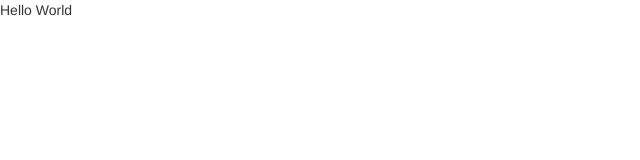
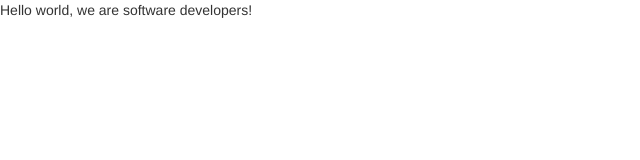
Before and after one commit to SamuelC28/BuildingAServeyForm, a plain HTML site: page ServeyForm.html in a window 1280 px wide. Shown: the whole page, without its empty margins (0-640 px from the left). Drawn offline with nearby package versions, Linux system fonts and the light colour scheme.

Commit message:
Change hello world

```diff
--- a/ServeyForm.html
+++ b/ServeyForm.html
@@ -9,7 +9,7 @@
   <script src="https://maxcdn.bootstrapcdn.com/bootstrap/3.4.0/js/bootstrap.min.js"></script>
 </head>
 
-<p>Hello World</p>
+<p>Hello world, we are software developers!</p>
 
 
 </html>
```
